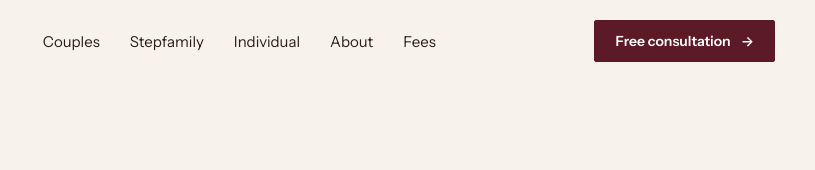
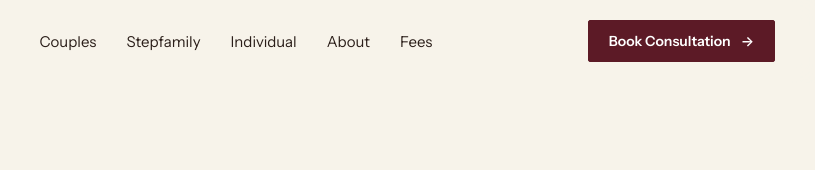
Before and after one commit to quintonrw/us-and-ours, an Astro site: page / in a window 1280 px wide. Shown: the top 170 px of the page, 461-1276 px from the left. Built offline with nearby package versions, Linux system fonts and the light colour scheme; Astro itself is replaced by a stand-in of ours.

Commit message:
Header button reads Book Consultation
Co-Authored-By: Claude Opus 5.5 <noreply@anthropic.com>
Claude-Session: https://claude.ai/code/session_019qKwqTR5t8a1oYxDCCHi31

```diff
--- a/src/components/Header.astro
+++ b/src/components/Header.astro
@@ -7,7 +7,7 @@ const cur = (href: string) => (path === href ? 'page' : undefined);
   <div class="wrap"><nav class="site-nav" aria-label="Main">
     <a class="logo logo-b" href="/" aria-label="Us & Ours Counselling, home"><svg width="56" height="38" aria-hidden="true"><use href="#markB" /></svg><span class="wm"><b>US &amp; OURS</b><small>Couples &amp; relationship counselling</small></span></a>
     <ul>{nav.map((n) => <li><a href={n.href} aria-current={cur(n.href)}>{n.label}</a></li>)}</ul>
-    <a class="nav-cta" href={site.bookingUrl}>Free consultation</a>
+    <a class="nav-cta" href={site.bookingUrl}>Book Consultation</a>
     <button class="menu-btn" id="menuBtn" aria-expanded="false" aria-controls="mnav"><span></span><span></span><span class="sr">Menu</span></button>
   </nav></div>
   <div class="mnav" id="mnav" hidden><div class="wrap">
```
